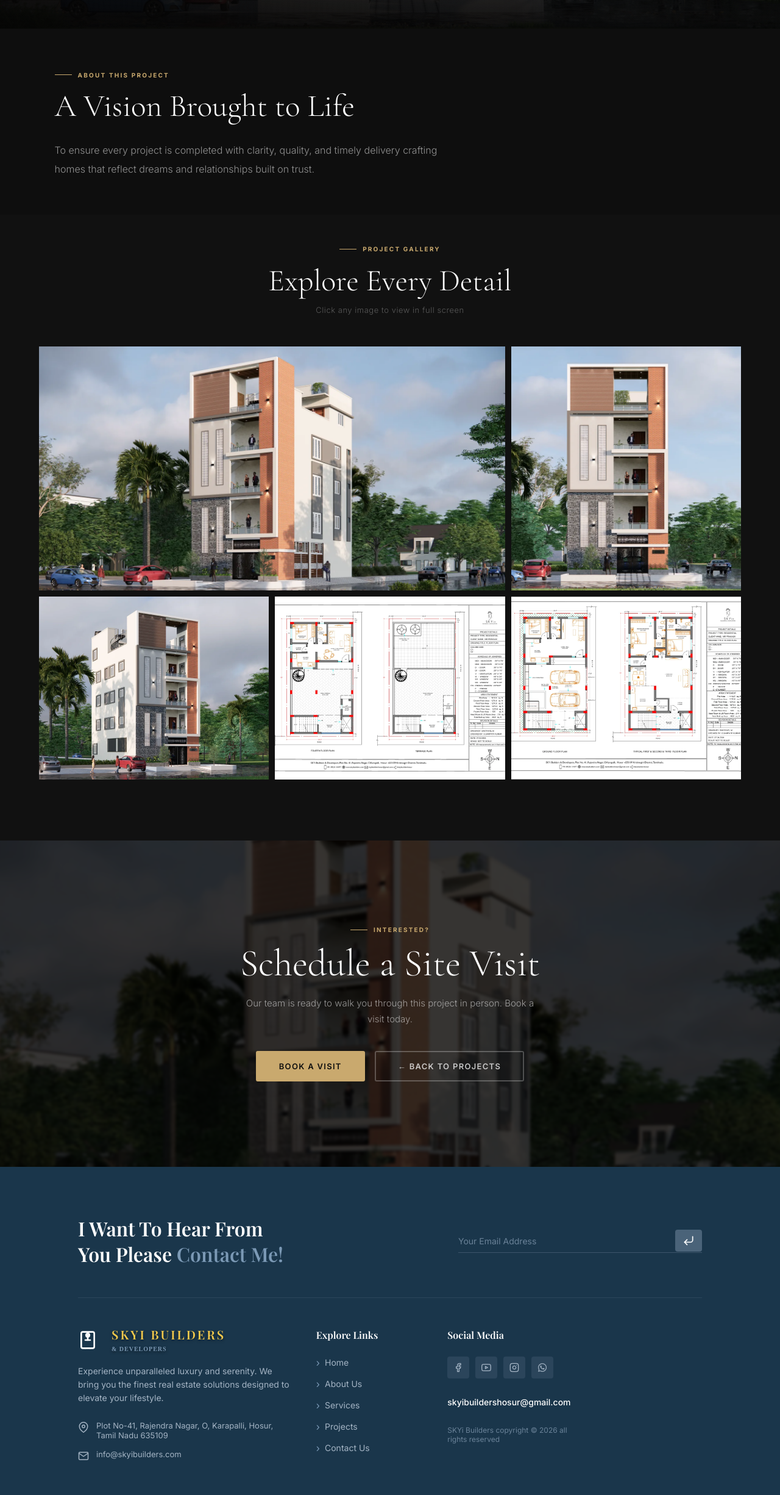
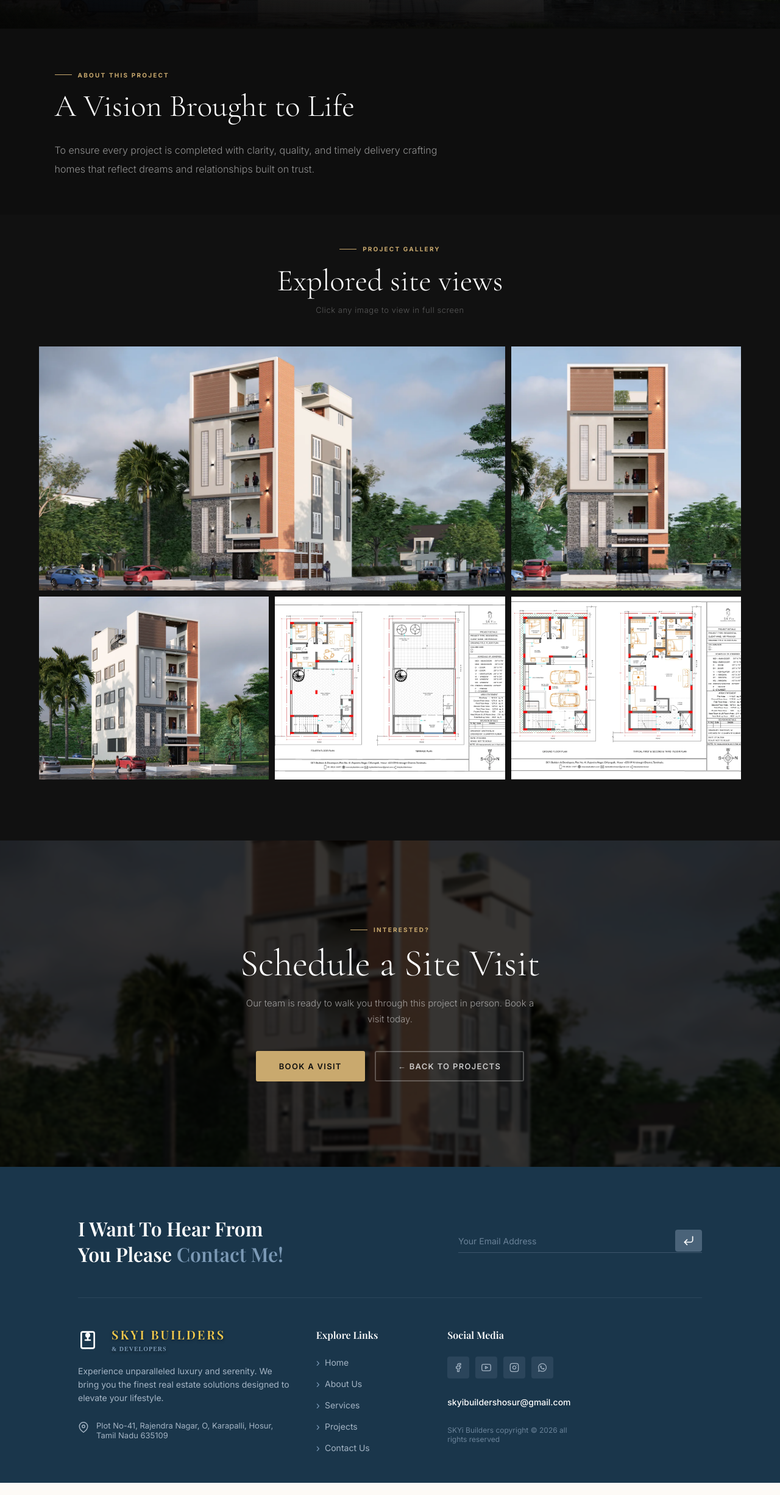
Before and after one commit to skyibulidersanddevelopers/Realestate_Website, a React (Vite) app: page /projects/project1 in a window 1280 px wide. Shown: the part 753-3204 px from the top of the page at 61% size. Built offline with nearby package versions, Linux system fonts and the light colour scheme.

Commit message:
corrections

```diff
--- a/src/components/Footer/Footer.jsx
+++ b/src/components/Footer/Footer.jsx
@@ -52,11 +52,11 @@ const Footer = () => {
             <span>Plot No-41, Rajendra Nagar, O, Karapalli, Hosur, Tamil Nadu 635109</span>
           </div>
           <div className="footer-contact-item">
-            <svg viewBox="0 0 24 24" fill="none" stroke="currentColor" strokeWidth="2" strokeLinecap="round" strokeLinejoin="round">
+            {/* <svg viewBox="0 0 24 24" fill="none" stroke="currentColor" strokeWidth="2" strokeLinecap="round" strokeLinejoin="round">
               <path d="M4 4h16c1.1 0 2 .9 2 2v12c0 1.1-.9 2-2 2H4c-1.1 0-2-.9-2-2V6c0-1.1.9-2 2-2z"></path>
               <polyline points="22,6 12,13 2,6"></polyline>
             </svg>
-            <span>info@skyibuilders.com</span>
+            <span>info@skyibuilders.com</span> */}
           </div>
         </div>
 
--- a/src/components/Projects/ProjectsSection.css
+++ b/src/components/Projects/ProjectsSection.css
@@ -81,6 +81,7 @@
   .projects-section {
     padding: 60px 5%;
   }
+
   .projects-grid {
     grid-template-columns: repeat(2, 1fr);
   }
@@ -90,6 +91,11 @@
   .projects-section {
     padding: 50px 20px;
   }
+
+  .pd-back-btn {
+    left: 16px;
+    top: 100px;
+  }
 }
 
 @media (max-width: 480px) {
@@ -97,6 +103,7 @@
     grid-template-columns: 1fr;
     gap: 40px;
   }
+
   .projects-title {
     font-size: 28px;
   }
--- a/src/pages/ProjectDetail/ProjectDetail.jsx
+++ b/src/pages/ProjectDetail/ProjectDetail.jsx
@@ -243,7 +243,7 @@ const ProjectDetail = () => {
       <section className="pd-gallery-section" ref={galleryRef}>
         <div className="pd-gallery-header">
           <div className="pd-section-tag">Project Gallery</div>
-          <h2 className="pd-gallery-title">Explore Every Detail</h2>
+          <h2 className="pd-gallery-title">Explored site views</h2>
           <p className="pd-gallery-subtitle">Click any image to view in full screen</p>
         </div>
 
```
